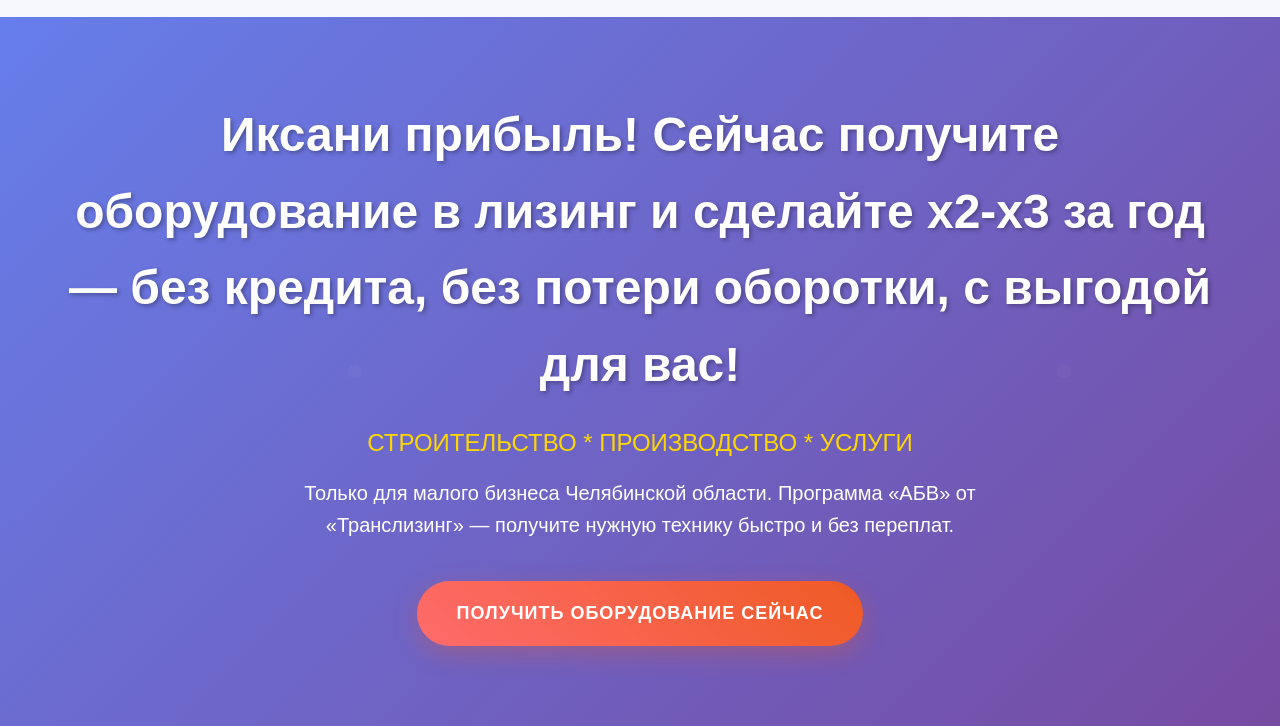
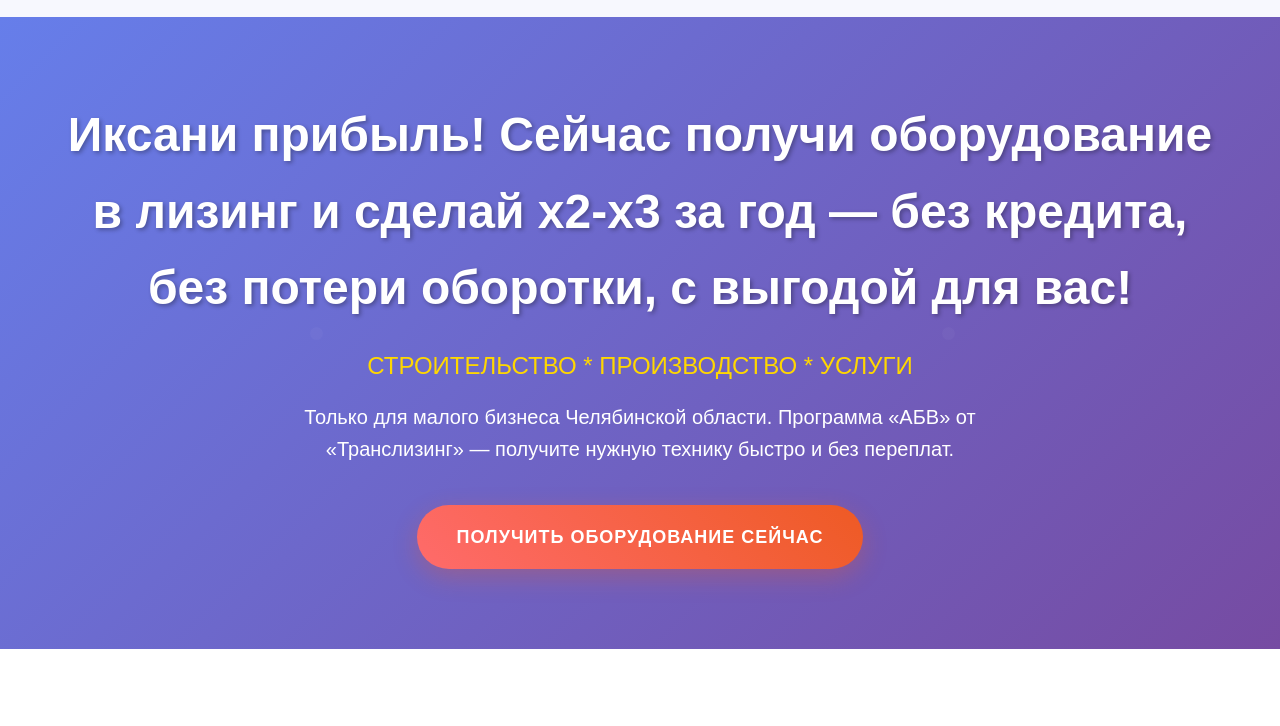
Before and after one commit to tmpark888/transleasabc2, a plain HTML site: page index.html in a window 1280 px wide. Shown: the part 68-794 px from the top of the page. Drawn offline with Linux system fonts and the light colour scheme.

Commit message:
Update index.html

```diff
--- a/index.html
+++ b/index.html
@@ -470,7 +470,7 @@
     <section class="hero">
         <div class="container">
             <div class="hero-content">
-                <h1>Иксани прибыль! Сейчас получите оборудование в лизинг и сделайте х2-х3 за год — без кредита, без потери оборотки, с выгодой для вас!</h1>
+                <h1>Иксани прибыль! Сейчас получи оборудование в лизинг и сделай х2-х3 за год — без кредита, без потери оборотки, с выгодой для вас!</h1>
                 <div class="subtitle">СТРОИТЕЛЬСТВО * ПРОИЗВОДСТВО * УСЛУГИ</div>
                 <p class="description">
                     Только для малого бизнеса Челябинской области. Программа «АБВ» от «Транслизинг» — получите нужную технику быстро и без переплат.
```
